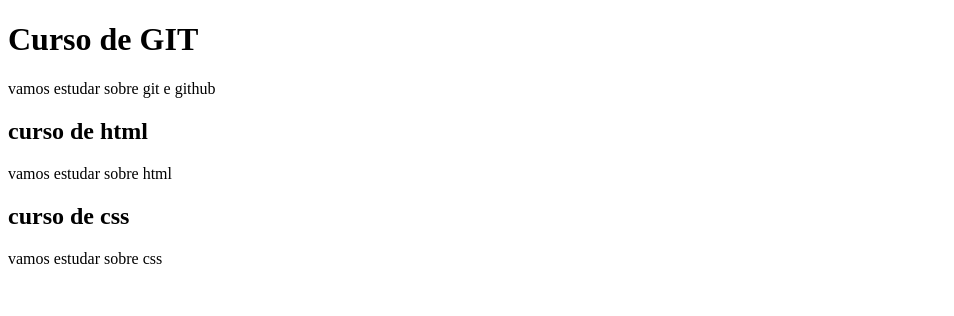
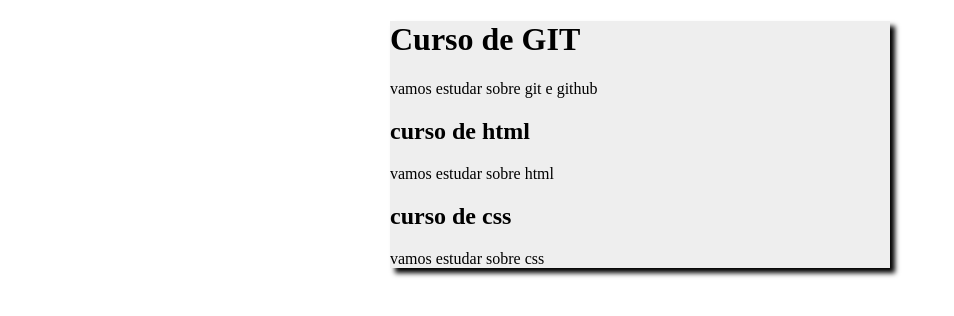
Before and after one commit to Raul-Portes/projet, a plain HTML site: page index.html in a window 1280 px wide. Shown: the whole page, without its empty margins (0-954 px from the left). Drawn offline with Linux system fonts and the light colour scheme.

Commit message:
adicionando no design

```diff
--- /dev/null
+++ b/estilos/style.css
@@ -0,0 +1,6 @@
+main{
+    width: 500px;
+    margin: auto;
+    background-color: #EEE;
+    box-shadow: 5px 5px 5px #000;
+}
--- a/index.html
+++ b/index.html
@@ -5,6 +5,7 @@
     <meta http-equiv="X-UA-Compatible" content="IE=edge">
     <meta name="viewport" content="width=device-width, initial-scale=1.0">
     <title>Curso de GIT e GITHUB</title>
+    <link rel="stylesheet" href="estilos/style.css">
 </head>
 <body>
     <main>
```
